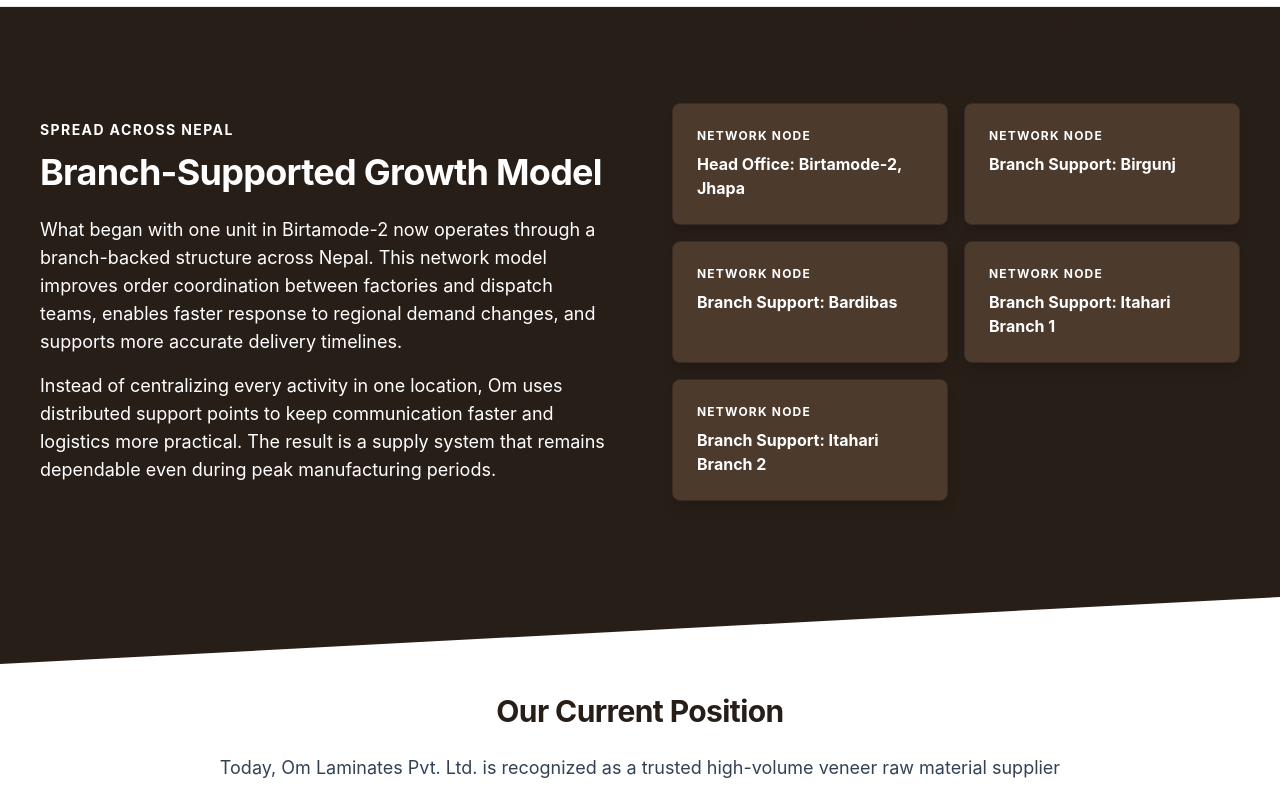
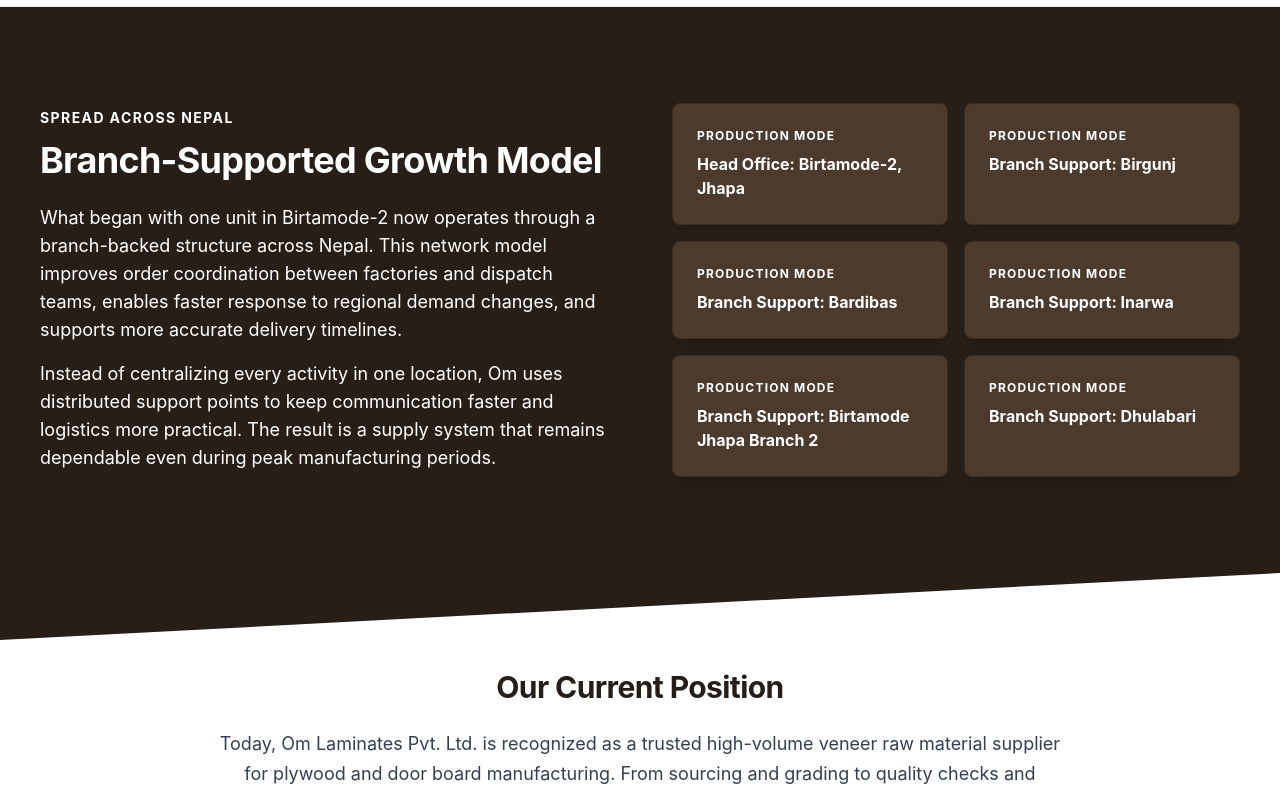
Before and after one commit to nitesh7079/Om-Laminates-Pvt.-Ltd-Frontend, a React (Vite) app: page /history in a window 1280 px wide. Shown: the part 2540-3328 px from the top of the page. Built offline with nearby package versions, Linux system fonts and the light colour scheme; no server answers; what nepali-date-converter would draw is missing.

Commit message:
Update branch network to 6 branches and rename Network Node

```diff
--- a/src/pages/CompanyPage.jsx
+++ b/src/pages/CompanyPage.jsx
@@ -34,12 +34,16 @@
     note: "Supply facilitation for western-side plywood production partners.",
   },
   {
-    branch: "Itahari Branch 1",
+    branch: "Inarwa Branch",
     note: "Regional handling and fast-response dispatch support in eastern corridor.",
   },
   {
-    branch: "Itahari Branch 2",
-    note: "Second Itahari branch for expanded dispatch capacity and faster regional supply support.",
+    branch: "Birtamode Jhapa Branch 2",
+    note: "Second Birtamode branch for expanded dispatch capacity and faster regional supply support.",
+  },
+  {
+    branch: "Dhulabari Branch",
+    note: "Additional support node for cross-border and eastern trade coordination.",
   },
 ];
 
@@ -99,7 +103,7 @@
         <div className="grid grid-cols-2 md:grid-cols-4 gap-4">
           {[
             ["10+ Years", "Experience"],
-            ["5 Branches", "Across Nepal"],
+            ["6 Branches", "Across Nepal"],
             ["Nepal + India", "Active Markets"],
             ["Core + Fali", "Focus Areas"],
           ].map(([value, label], i) => (
@@ -307,7 +311,7 @@
          <div className="max-w-7xl mx-auto px-5 md:px-10">
             <div className="text-center max-w-2xl mx-auto mb-16">
               <p className="text-sm font-bold uppercase tracking-widest text-orange mb-3">Our Reach</p>
-              <h2 className="text-4xl font-bold font-heading text-navy">5 Branch Presence Across Nepal</h2>
+              <h2 className="text-4xl font-bold font-heading text-navy">6 Branch Presence Across Nepal</h2>
             </div>
 
             <div className="grid md:grid-cols-2 lg:grid-cols-3 gap-6">
--- a/src/pages/HistoryPage.jsx
+++ b/src/pages/HistoryPage.jsx
@@ -37,8 +37,9 @@
   "Head Office: Birtamode-2, Jhapa",
   "Branch Support: Birgunj",
   "Branch Support: Bardibas",
-  "Branch Support: Itahari Branch 1",
-  "Branch Support: Itahari Branch 2",
+  "Branch Support: Inarwa",
+  "Branch Support: Birtamode Jhapa Branch 2",
+  "Branch Support: Dhulabari",
 ];
 
 function HistoryPage() {
@@ -144,7 +145,7 @@
                    transition={{ delay: index * 0.1 }}
                    className="bg-navy-lighter p-6 rounded-lg border border-navy-light shadow-lg"
                  >
-                   <p className="text-xs font-bold uppercase tracking-widest text-orange mb-2">Network Node</p>
+                   <p className="text-xs font-bold uppercase tracking-widest text-orange mb-2">Production Mode</p>
                    <p className="text-white font-bold">{point}</p>
                  </motion.div>
                ))}
```
